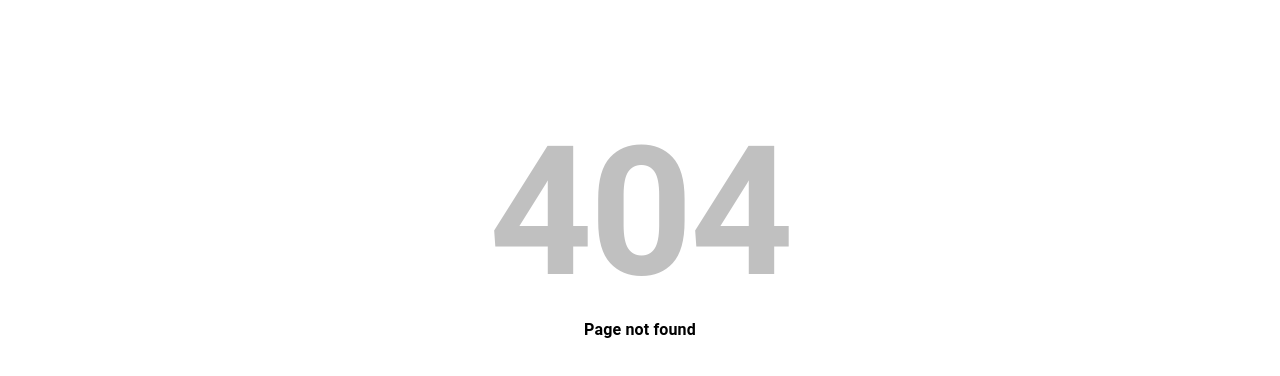
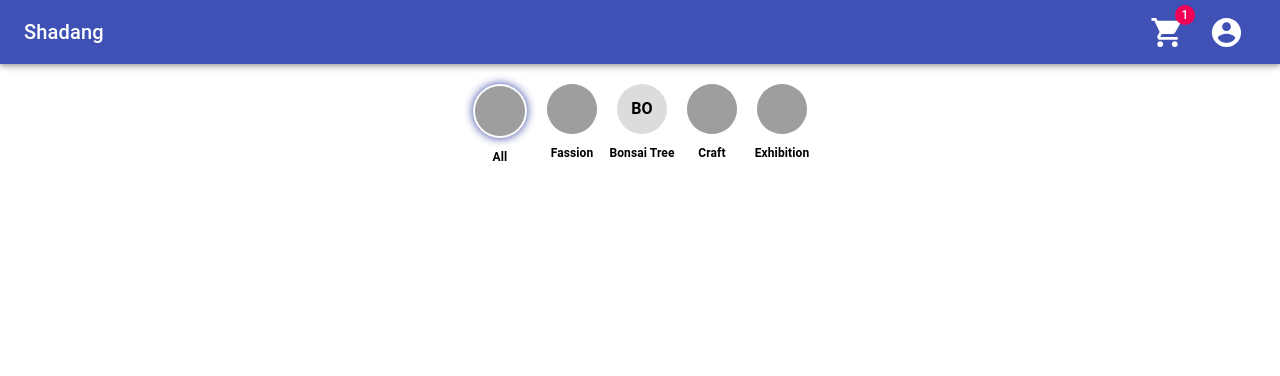
Before and after one commit to ShadangRepo/Shadang, a React app in the folder frontend/: page /catalog in a window 1280 px wide. Before the commit this address had no page. Built offline with nearby package versions, Linux system fonts and the light colour scheme; grey boxes are pictures that could not be loaded; what text-mask-addons would draw is missing.

Commit message:
Theme design and Avatar component

```diff
--- a/frontend/public/index.html
+++ b/frontend/public/index.html
@@ -25,26 +25,8 @@
       Learn how to configure a non-root public URL by running `npm run build`.
     -->
     <title>Shadang</title>
-    <style>
-      #app {
-        position: absolute;
-        top: 0;
-        left: 0;
-        background: #fafafa;
-        width: 100%;
-        min-height: 100%;
-        z-index: 1000;
-        display: flex;
-      }
-
-      .preloader-init {
-        position: absolute;
-        top: calc(50% - 65px);
-        left: calc(50% - 65px)
-      }
-    </style>
   </head>
-  <body>
+  <body style="margin:0px;">
     <noscript>You need to enable JavaScript to run this app.</noscript>
     <div id="root"></div>
     <!--
--- /dev/null
+++ b/frontend/src/modules/app/AppLayout.jsx
@@ -0,0 +1,127 @@
+import {
+  AppBar,
+  Badge,
+  IconButton,
+  Menu,
+  MenuItem,
+  Toolbar,
+  Typography,
+} from "@material-ui/core";
+import React, { useContext, useState } from "react";
+import { useStyles } from "./styles";
+import AccountCircle from "@material-ui/icons/AccountCircle";
+import ShoppingCartIcon from "@material-ui/icons/ShoppingCart";
+import { AppContext } from "../common/AppContext";
+import { useHistory } from "react-router-dom";
+
+const MenuIndex = {
+  Account: 0,
+  Logout: 1,
+  Login: 2,
+  Signup: 3,
+};
+
+const AppLayout = ({ children }) => {
+  const classes = useStyles();
+  const [anchorEl, setAnchorEl] = useState(null);
+  const open = Boolean(anchorEl);
+  const { user } = useContext(AppContext);
+  const history = useHistory();
+
+  const handleMenu = (event) => {
+    setAnchorEl(event.currentTarget);
+  };
+
+  const handleClose = () => {
+    setAnchorEl(null);
+  };
+
+  const openShoppingCart = () => {};
+
+  const handleMenuClick = (menuIndex) => {
+    switch (menuIndex) {
+      case MenuIndex.Account:
+        break;
+      case MenuIndex.Logout:
+        break;
+      case MenuIndex.Login:
+        history.push("/login");
+        break;
+      case MenuIndex.Signup:
+        history.push("/signup");
+        break;
+      default:
+        break;
+    }
+  };
+
+  return (
+    <div className={classes.root}>
+      <AppBar position="static">
+        <Toolbar>
+          <Typography variant="h6" className={classes.title}>
+            Shadang
+          </Typography>
+          <div>
+            <IconButton onClick={openShoppingCart} color="inherit">
+              <Badge badgeContent={1} color="secondary">
+                <ShoppingCartIcon fontSize="large" />
+              </Badge>
+            </IconButton>
+
+            <IconButton
+              aria-label="account of current user"
+              aria-controls="menu-appbar"
+              aria-haspopup="true"
+              onClick={handleMenu}
+              color="inherit"
+            >
+              <AccountCircle fontSize="large" />
+            </IconButton>
+            <Menu
+              id="menu-appbar"
+              anchorEl={anchorEl}
+              getContentAnchorEl={null}
+              anchorOrigin={{
+                vertical: "bottom",
+                horizontal: "center",
+              }}
+              keepMounted
+              transformOrigin={{
+                vertical: "top",
+                horizontal: "right",
+              }}
+              open={open}
+              onClose={handleClose}
+            >
+              {!user && (
+                <MenuItem onClick={() => handleMenuClick(MenuIndex.Account)}>
+                  Profile
+                </MenuItem>
+              )}
+              {!user && (
+                <MenuItem onClick={() => handleMenuClick(MenuIndex.Logout)}>
+                  Logout
+                </MenuItem>
+              )}
+
+              {user && (
+                <MenuItem onClick={() => handleMenuClick(MenuIndex.Login)}>
+                  Login
+                </MenuItem>
+              )}
+              {user && (
+                <MenuItem onClick={() => handleMenuClick(MenuIndex.Signup)}>
+                  Create account
+                </MenuItem>
+              )}
+            </Menu>
+          </div>
+        </Toolbar>
+      </AppBar>
+      <div className={classes.appBody}>{children}</div>
+    </div>
+  );
+};
+
+export { AppLayout };
--- a/frontend/src/modules/app/Application.jsx
+++ b/frontend/src/modules/app/Application.jsx
@@ -1,15 +1,26 @@
 import React from "react";
 import { Redirect, Route, Switch } from "react-router-dom";
 import { NotFound } from "../common/NotFound";
+import { Catalog } from "../pages/catalog/Catalog";
 import { Dashboard } from "../pages/dashboard/Dashboard";
+import { AppLayout } from "./AppLayout";
+// import { ProtectedRoute } from "../common/ProtectedRoute";
 
 const Application = () => {
   return (
-    <Switch>
-      <Route exact path="/" render={(props) => <Redirect to={"/category"} />} />
-      <Route path="/dashboard" component={Dashboard} />
-      <Route component={NotFound} />
-    </Switch>
+    <AppLayout>
+      <Switch>
+        <Route
+          exact
+          path="/"
+          render={(props) => <Redirect to={"/catalog"} />}
+        />
+        <Route path="/catalog" component={Catalog} />
+        <Route path="/dashboard" component={Dashboard} />
+        {/* <ProtectedRoute path="/" component={Application} /> */}
+        <Route component={NotFound} />
+      </Switch>
+    </AppLayout>
   );
 };
 
--- a/frontend/src/modules/app/index.jsx
+++ b/frontend/src/modules/app/index.jsx
@@ -1,11 +1,9 @@
 import React from "react";
 import { BrowserRouter, Switch, Route, Redirect } from "react-router-dom";
 import { NotFound } from "../common/NotFound";
-import { ProtectedRoute } from "../common/ProtectedRoute";
 import { UserConfirmation } from "../common/UserConfirmation";
 import { Login } from "../pages/authentication/Login";
 import { Signup } from "../pages/authentication/Signup";
-import { Category } from "../pages/category";
 import { getUrlParameter } from "../shared/query-string";
 import { getToken } from "../shared/tokenConfig";
 import { Application } from "./Application";
@@ -33,8 +31,7 @@ const App = () => {
           />
           <Route path="/signup" component={Signup} />
           <Route path="/notfound" component={NotFound} />
-          <Route path="/category" component={Category} />
-          <ProtectedRoute path="/" component={Application} />
+          <Route path="/" component={Application} />
         </Switch>
       </BrowserRouter>
     </ThemeWrapper>
--- /dev/null
+++ b/frontend/src/modules/app/styles.js
@@ -0,0 +1,13 @@
+import { makeStyles } from "@material-ui/core";
+
+export const useStyles = makeStyles((theme) => ({
+    root: {
+        flexGrow: 1,
+    },
+    title: {
+        flexGrow: 1,
+    },
+    appBody: {
+        padding: 20
+    }
+}))
--- /dev/null
+++ b/frontend/src/modules/common/CircleAvatar.jsx
@@ -0,0 +1,69 @@
+import { Typography } from "@material-ui/core";
+import React from "react";
+import { makeStyles } from "@material-ui/core";
+import { useTheme } from "@material-ui/core/styles";
+
+export const useStyles = makeStyles((theme) => ({
+  avatarContainer: {
+    display: "flex",
+    flexDirection: "column",
+  },
+  label: {
+    fontWeight: "bold",
+    fontSize: 12,
+    marginTop: 10,
+  },
+}));
+const CircleAvatar = (props) => {
+  const { url, alt, size, style, label, selected, onClick } = props;
+  const theme = useTheme();
+  const classes = useStyles();
+
+  const circleAvatarStyle = {
+    display: "flex",
+    alignItems: "center",
+    justifyContent: "center",
+    fontWeight: "bold",
+    width: size || 50,
+    height: size || 50,
+    borderRadius: selected ? (size ? size / 2 : 25) + 2 : size ? size / 2 : 25,
+    boxShadow: selected ? `0 0 10px ${theme.palette.primary.dark}` : "none",
+    border: selected ? `2px solid #fff` : "none",
+    backgroundColor: "#DCDCDC",
+    cursor: onClick ? "pointer" : "auto",
+    ...style,
+  };
+
+  return (
+    <>
+      {url ? (
+        <div className={classes.avatarContainer}>
+          <img
+            src={url}
+            alt={alt || "image"}
+            style={circleAvatarStyle}
+            onClick={onClick || undefined}
+          />
+          {label && (
+            <Typography align="center" className={classes.label}>
+              {label}
+            </Typography>
+          )}
+        </div>
+      ) : (
+        <div className={classes.avatarContainer}>
+          <div style={circleAvatarStyle} onClick={onClick || undefined}>
+            <Typography style={{ fontWeight: "bold" }}>{alt}</Typography>
+          </div>
+          {label && (
+            <Typography align="center" className={classes.label}>
+              {label}
+            </Typography>
+          )}
+        </div>
+      )}
+    </>
+  );
+};
+
+export { CircleAvatar };
--- /dev/null
+++ b/frontend/src/modules/pages/catalog/Catalog.jsx
@@ -0,0 +1,56 @@
+import { Grid } from "@material-ui/core";
+import React, { useState } from "react";
+import { CircleAvatar } from "../../common/CircleAvatar";
+import { useCatalogStyles } from "./style";
+
+const Catalog = () => {
+  const classes = useCatalogStyles();
+  const [selectedCategory, setSelectedCategory] = useState(1);
+  const categoryArray = [
+    {
+      id: 1,
+      url: "https://picsum.photos/200/300/?blur",
+      name: "All",
+    },
+    {
+      id: 2,
+      url: "https://picsum.photos/id/237/200/300",
+      name: "Fassion",
+    },
+    {
+      id: 3,
+      // url: "https://picsum.photos/seed/picsum/200/300",
+      name: "Bonsai Tree",
+    },
+    {
+      id: 4,
+      url: "https://picsum.photos/200/300/?blur",
+      name: "Craft",
+    },
+    {
+      id: 5,
+      url: "https://picsum.photos/200/300/?blur=2",
+      name: "Exhibition",
+    },
+  ];
+
+  return (
+    <Grid container spacing={2}>
+      <Grid item xs={12} className={classes.categoryList}>
+        {categoryArray.map((category, i) => (
+          <CircleAvatar
+            key={`${i}`}
+            url={category.url}
+            alt={category.name.substring(0, 2).toUpperCase()}
+            style={{ marginLeft: 10, marginRight: 10 }}
+            label={category.name}
+            selected={category.id === selectedCategory}
+            onClick={() => setSelectedCategory(category.id)}
+          />
+        ))}
+      </Grid>
+      <Grid item xs={12}></Grid>
+    </Grid>
+  );
+};
+export { Catalog };
--- /dev/null
+++ b/frontend/src/modules/pages/catalog/style.js
@@ -0,0 +1,8 @@
+import { makeStyles } from "@material-ui/core";
+
+export const useCatalogStyles = makeStyles((theme) => ({
+    categoryList: {
+        display: "flex",
+        justifyContent: "center"
+    }
+}))
--- a/frontend/src/modules/pages/category/index.jsx
+++ /dev/null
@@ -1,6 +0,0 @@
-import React from "react";
-
-const Category = () => {
-  return <>category</>;
-};
-export { Category };
```
